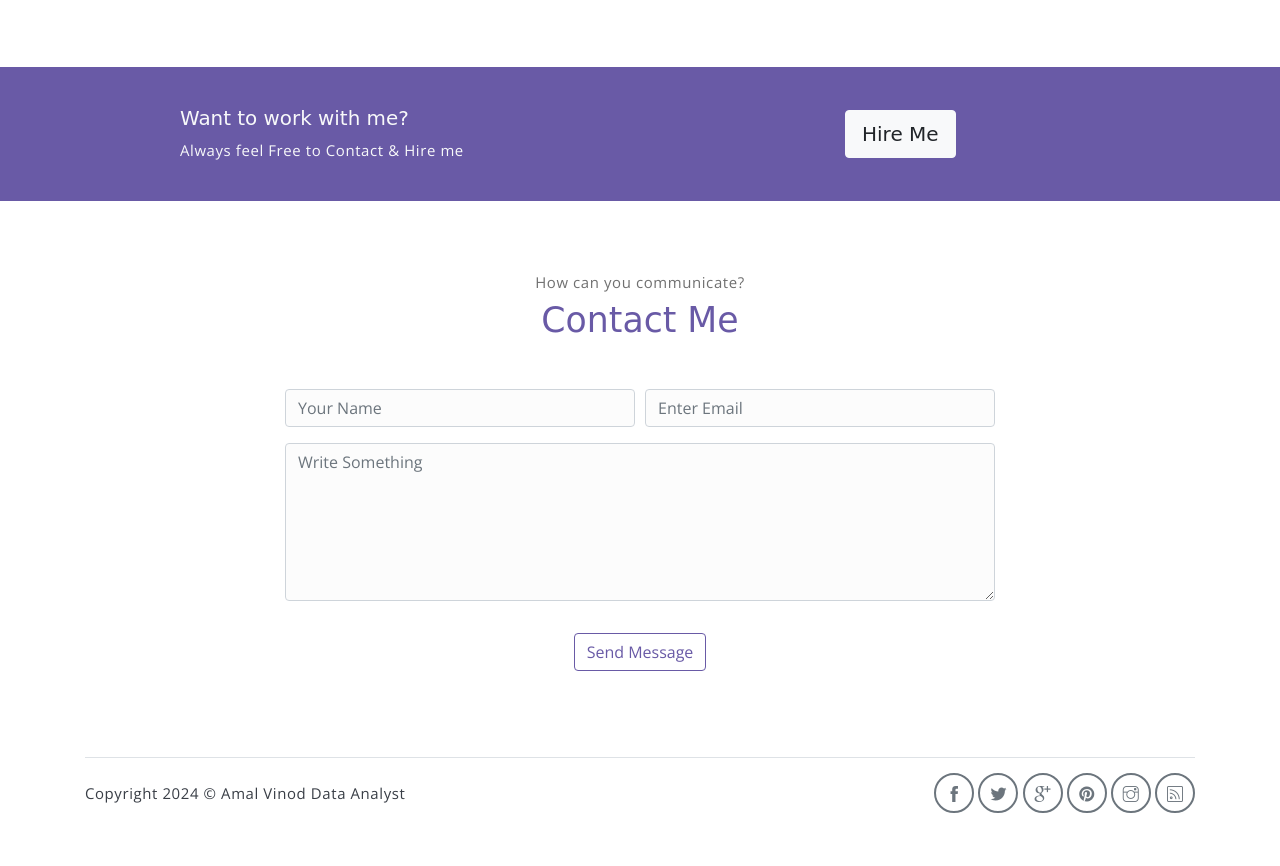
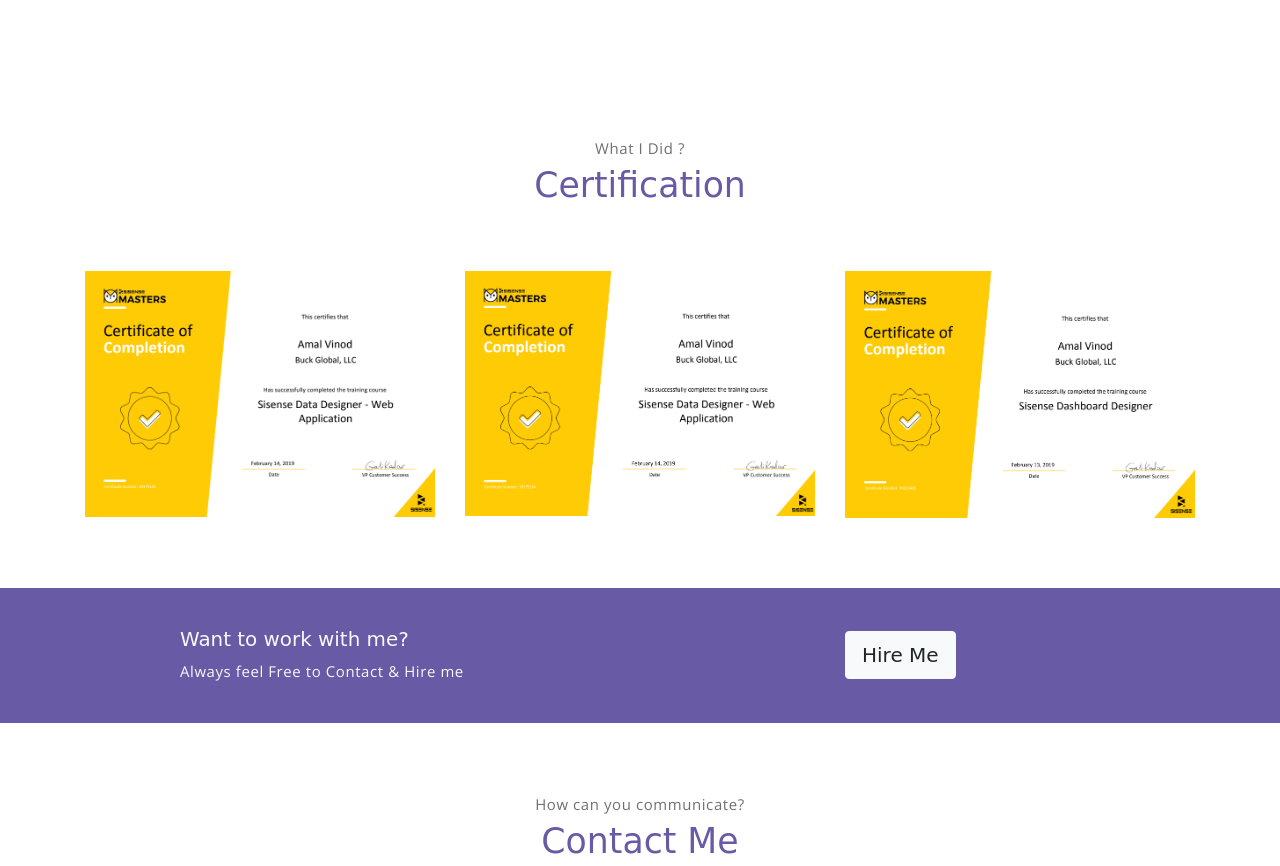
Before and after one commit to amalvinod1996/Portfolio, a plain HTML site: page index.html in a window 1280 px wide. Shown: the part 2002-2868 px from the top of the page. Before the commit the page ends 2829 px from the top, so only its background shows below. Drawn offline with nearby package versions, Linux system fonts and the light colour scheme; a web font is replaced by a local one.

Commit message:
Certifications

```diff
--- a/index.html
+++ b/index.html
@@ -146,6 +146,53 @@
     </section> <!-- end of portfolio section -->
 
 
+    <!-- Certification section -->
+    <section class="section" id="portfolio">
+        <div class="container text-center">
+            <p class="section-subtitle">What I Did ?</p>
+            <h6 class="section-title mb-6">Certification</h6>
+            <!-- row -->
+            <div class="row">
+                <div class="col-md-4">
+                    <a href="https://drive.google.com/file/d/1fvalfw80QURbuwKNYbQX-e69kR2GHaNN/view" class="portfolio-card">
+                        <img src="assets/imgs/sisense data modeler.png" class="portfolio-card-img"
+                            alt="Download free bootstrap 4 landing page, free boootstrap 4 templates, Download free bootstrap 4.1 landing page, free boootstrap 4.1.1 templates, meyawo Landing page">
+                        <span class="portfolio-card-overlay">
+                            <span class="portfolio-card-caption">
+                                <h4>Sisense Data Modeler</h5>
+                                    <p class="font-weight-normal">Bi Tool - Sisense</p>
+                            </span>
+                        </span>
+                    </a>
+                </div>
+                <div class="col-md-4">
+                    <a href="https://drive.google.com/file/d/1oU3ptzATZI_1wcKoh_kzPjjxJdwBKTBZ/view" class="portfolio-card">
+                        <img class="portfolio-card-img" src="assets/imgs/sisense data designer.png" class="img-responsive rounded"
+                            alt="Download free bootstrap 4 landing page, free boootstrap 4 templates, Download free bootstrap 4.1 landing page, free boootstrap 4.1.1 templates, meyawo Landing page">
+                        <span class="portfolio-card-overlay">
+                            <span class="portfolio-card-caption">
+                                <h4>Sisense Data Designer</h5>
+                                    <p class="font-weight-normal">Bi Tool - Sisense</p>
+                            </span>
+                        </span>
+                    </a>
+                </div>
+                <div class="col-md-4">
+                    <a href="https://drive.google.com/file/d/1bYw-vObijlyDTFXT1ltuDmG84Nxnen_T/view" class="portfolio-card">
+                        <img class="portfolio-card-img" src="assets/imgs/sisense dashboard designer.png" class="img-responsive rounded"
+                            alt="Download free bootstrap 4 landing page, free boootstrap 4 templates, Download free bootstrap 4.1 landing page, free boootstrap 4.1.1 templates, meyawo Landing page">
+                        <span class="portfolio-card-overlay">
+                            <span class="portfolio-card-caption">
+                                <h4>Sisense Dashboard Designer</h5>
+                                    <p class="font-weight-normal">Bi Tool - Sisense</p>
+                            </span>
+                        </span>
+                    </a>
+                </div>
+            </div><!-- end of row -->
+        </div><!-- end of container -->
+    </section> <!-- end of portfolio section -->
+
 
     <!-- section -->
     <section class="section-sm bg-primary">
```
Also changed, not shown: assets/imgs/sisense dashboard designer.png (added), assets/imgs/sisense data designer.png (added), assets/imgs/sisense data modeler.png (added).
